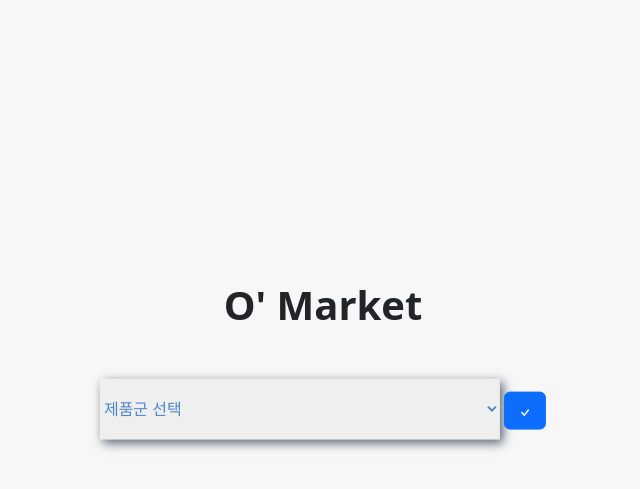
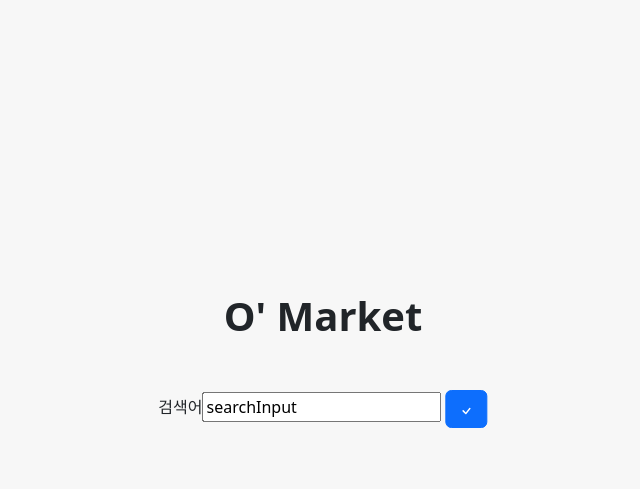
Before and after one commit to kjh000/FinalProject_one, a Django app: page / in a window 1280 px wide. Shown: the top 489 px of the page, without its empty margins (445-1085 px from the left). Run offline with Django 4.2, Linux system fonts and the light colour scheme; some libraries are stand-ins or nearby versions.

Commit message:
자동완성

```diff
--- a/project_app/static/js/main.js
+++ b/project_app/static/js/main.js
@@ -1,6 +1,7 @@
 /**
  *
  */
+ /*
 let items = false;
 
 function update_selected() {
@@ -17,3 +18,15 @@ $(function() {
   $("#productSelect").change(update_selected);
   $("#productSelect").trigger("change");
 });
+*/
+$(function () {
+	$("#searchInput").autocomplete({
+		source: List,
+		focus : function(event, ui) {
+			return false;
+		},
+		minLength: 1,
+		delay: 100,
+	});
+});
+List=['간장', '계란', '고추장', '과자', '기저귀', '껌', '냉동만두', '된장', '두루마리화장지', '두부', '라면', '마요네즈', '맛김', '맛살', '맥주', '밀가루', '분유', '사이다', '생리대', '생수', '샴푸', '설탕', '세탁세제', '소주', '시리얼', '식용류', '쌈장', '아이스크림', '어묵', '오렌지주스', '우유', '즉석밥', '참기름', '참치 캔', '커피', '케첩', '콜라', '햄']
--- a/project_app/templates/finder.html
+++ b/project_app/templates/finder.html
@@ -70,8 +70,7 @@
 						<thead>
 							<tr>
 								<th>지역</th>
-								<th colspan='2'>유통업체</th>
-								<th>품목명</th>
+								<th>유통업체</th>
 								<th>제품명</th>
 								<th>가격</th>
 							</tr>
@@ -80,9 +79,7 @@
 							{% for df in dfl %}
 							<tr>
 								<th>{{df.0}}</th>
-								<td>{{df.1}}</td>
 								<td>{{df.2}}</td>
-								<td>{{df.3}}</td>
 								<td>{{df.4}}</td>
 								<td>{{df.5}}</td>
 							</tr>
--- a/project_app/templates/main.html
+++ b/project_app/templates/main.html
@@ -8,19 +8,26 @@
     <!-- CSS only -->
     <link href="https://cdn.jsdelivr.net/npm/bootstrap@5.2.0-beta1/dist/css/bootstrap.min.css" rel="stylesheet" integrity="sha384-0evHe/X+R7YkIZDRvuzKMRqM+OrBnVFBL6DOitfPri4tjfHxaWutUpFmBp4vmVor" crossorigin="anonymous">
     <link rel="stylesheet" type="text/css" href="/static/css/main.css">
+    <link rel="stylesheet" href="//code.jquery.com/ui/1.12.1/themes/base/jquery-ui.css">
     <script src="http://code.jquery.com/jquery-latest.js"></script>
+    <script src="https://code.jquery.com/ui/1.12.1/jquery-ui.js"></script>
+    <script type="text/javascript" src="/static/js/main.js"></script>
 </head>
 <body>
 	<div class="center">
 		<form action="show" method="get">
 			<h1><strong>O' Market</strong></h1>
+			검색어<input id="searchInput" name="searchInput" value="searchInput">
+			 <!--
 			<select id="itemSelect" name="itemSelect">
-			   <option value="0" selected="selected">제품군 선택</option>
-			   <option value="라면">라면</option>
-			   <option value="water">생수</option>
-			   <option value="tissue">휴지</option>
+				<option value="0" selected="selected">제품군 선택</option>
+
+				{% for i in item %}
+				<option value="{{i}}">{{i}}</option>
+				{% endfor %}
+
 			</select>
-			<!--
+
 			<select id="itemSelect" name="itemSelect">
 			   <option value="0">제품 선택</option>
 			   <option value="sin_raman" class="item_raman">신라면</option>
--- a/project_app/views.py
+++ b/project_app/views.py
@@ -5,17 +5,19 @@ import csv
 import sys
 import os
 # Create your views here.
+items=['간장', '계란', '고추장', '과자', '기저귀', '껌', '냉동만두', '된장', '두루마리화장지', '두부', '라면', '마요네즈', '맛김', '맛살', '맥주', '밀가루', '분유', '사이다', '생리대', '생수', '샴푸', '설탕', '세탁세제', '소주', '시리얼', '식용유', '쌈장', '아이스크림', '어묵', '오렌지주스', '우유', '즉석밥', '참기름', '참치 캔', '커피', '케첩', '콜라', '햄']
 
 def mainFunc(request):
-    return render(request,'main.html')
+    item=items
+    return render(request,'main.html', {'item':item})
 
 def findFunc(request):
     if request.method =='GET':
         print('GET 요청 처리')
 
-        irum = request.GET.get("itemSelect")
+        irum = request.GET.get("searchInput")
         print(irum)
-        dfl = df[df['품목'].str.contains(irum) & df['지역'].str.contains("종로구 내수동")& df['마트이름'].str.contains("지씨마트")].values.tolist()
+        dfl = df[df['분류'].str.contains(irum) & df['지역'].str.contains("종로구")].values.tolist()
         dfl.sort(key=lambda x : x[5])
         return render(request,'finder.html',{'dfl':dfl, 'irum':irum})
     else:
```
